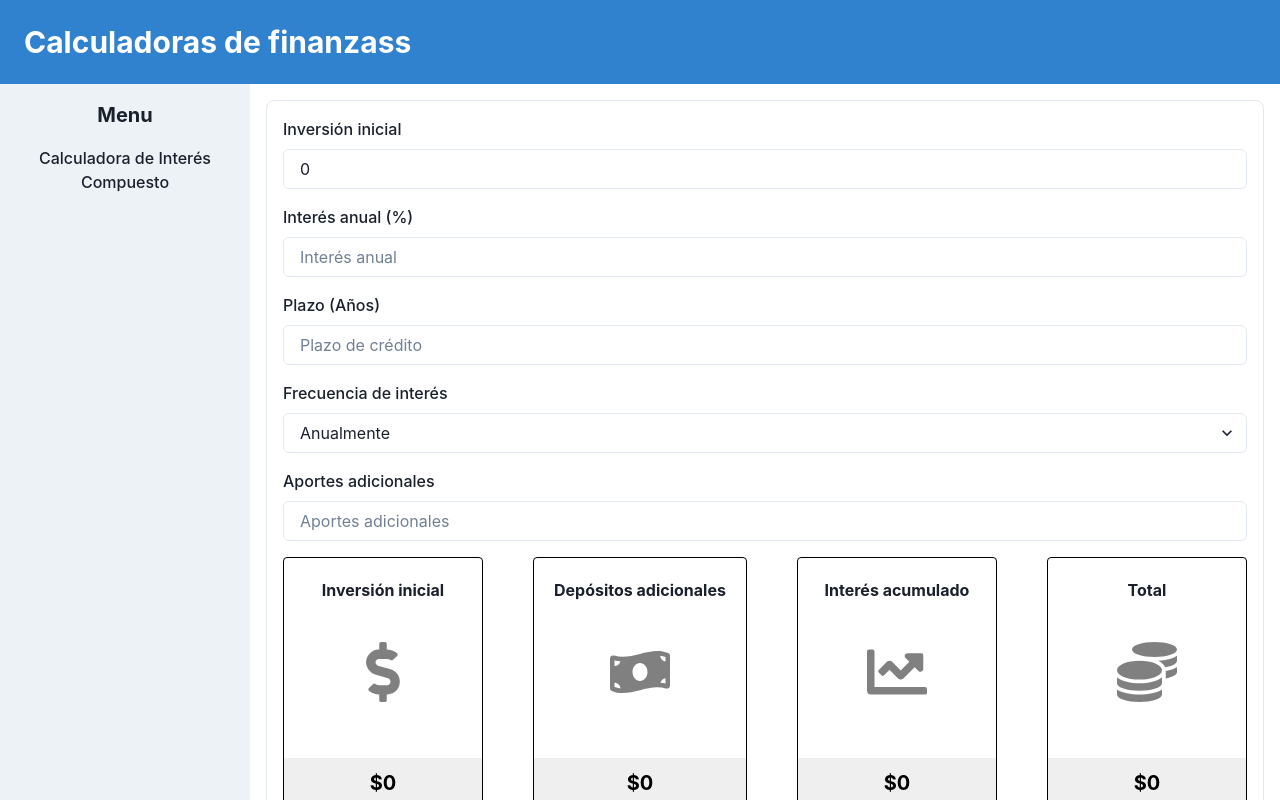
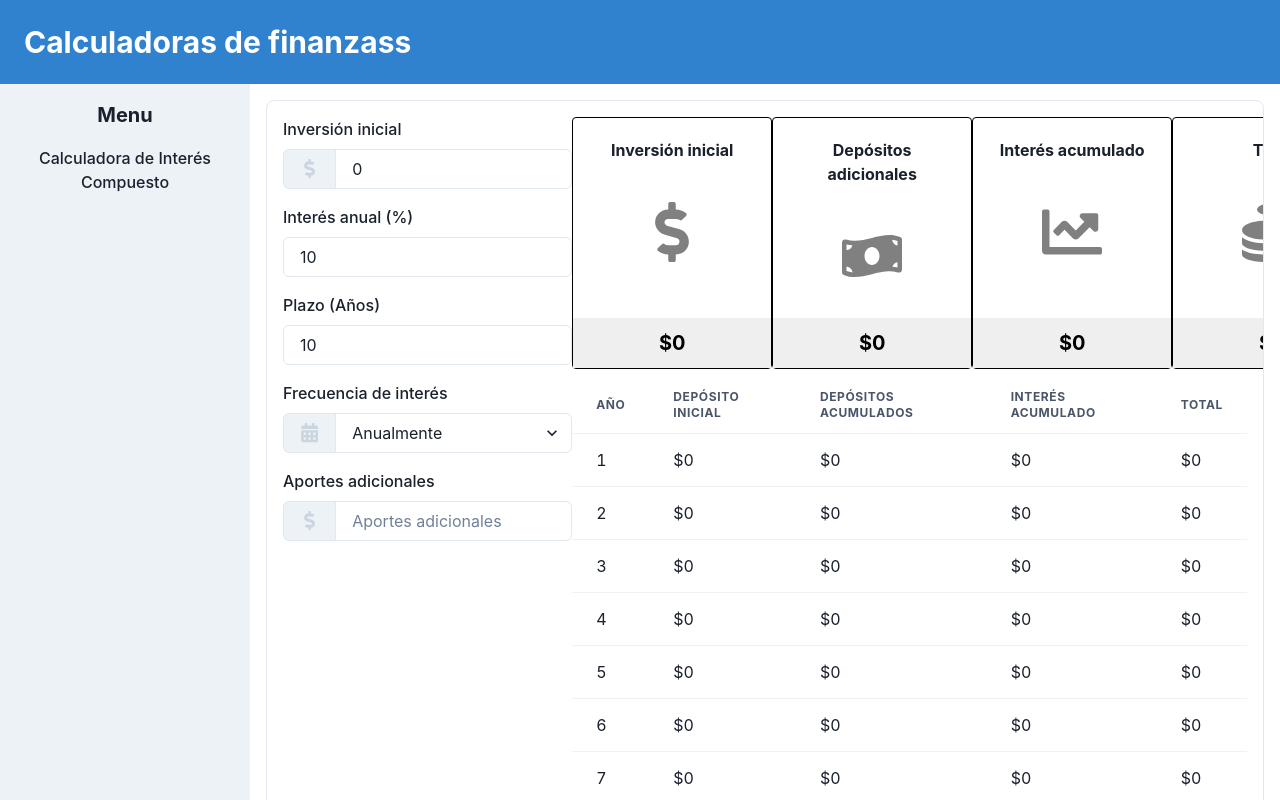
Before and after one commit to dasbego/finance-calculators, a React (Vite) app: page / in a window 1280 px wide. Shown: the top 800 px of the page. Built offline with nearby package versions, Linux system fonts and the light colour scheme.

Commit message:
improve calculator

```diff
--- a/src/components/CompounInterestCalculator.tsx
+++ b/src/components/CompounInterestCalculator.tsx
@@ -3,11 +3,9 @@ import {
   Box,
   FormControl,
   FormLabel,
-  Button,
   NumberInput,
   NumberInputField,
   VStack,
-  Text,
   Table,
   Thead,
   Tbody,
@@ -15,13 +13,16 @@ import {
   Th,
   Td,
   Select,
-  Flex, // Added Select component
+  Flex,
+  InputGroup,
+  InputLeftAddon,
 } from "@chakra-ui/react";
 import {
   FaDollarSign,
   FaMoneyBillWave,
   FaChartLine,
   FaCoins,
+  FaCalendarAlt,
 } from "react-icons/fa"; // Added new icons
 import ResultCard from "./ResultCard";
 
@@ -53,10 +54,9 @@ const CompoundInterestCalculator = () => {
       total: number;
     }[] = [];
     let amount = principal;
-    let accumulatedDeposits = 0; // Added accumulatedDeposits variable
-    let accumulatedInterest = 0; // Added accumulatedInterest variable
+    let accumulatedDeposits = 0;
+    let accumulatedInterest = 0;
     for (let i = 0; i < years; i++) {
-      const yearPrincipal = i === 0 ? 0 : growthData[i - 1].total;
       const year = i + 1;
       const interest = amount * (rate / 100);
       accumulatedInterest += interest; // Updated accumulatedInterest
@@ -101,17 +101,30 @@ const CompoundInterestCalculator = () => {
 
   return (
     <Box p={4} borderWidth="1px" borderRadius="lg" overflow="hidden">
-      <VStack spacing={4}>
+      <Flex>
+        <VStack spacing={4} width="30%">
           <FormControl id="principal">
             <FormLabel>Inversión inicial</FormLabel>
+            <InputGroup>
+              <InputLeftAddon
+                pointerEvents="none"
+                color="gray.300"
+                fontSize="1.2em"
+                children={<FaDollarSign />}
+              />
               <NumberInput
                 min={0}
                 onChange={(valueString) => setPrincipal(parseInt(valueString))}
                 value={format(principal.toString())}
                 onFocus={(e) => e.target.select()}
+                w="100%"
               >
-            <NumberInputField placeholder="Inversión inicial" />
+                <NumberInputField
+                  placeholder="Inversión inicial"
+                  borderLeftRadius={0}
+                />
               </NumberInput>
+            </InputGroup>
           </FormControl>
           <FormControl id="rate">
             <FormLabel>Interés anual (%)</FormLabel>
@@ -119,6 +132,7 @@ const CompoundInterestCalculator = () => {
               min={0}
               max={100}
               onChange={(valueString) => setRate(parseFloat(valueString))}
+              defaultValue={rate}
             >
               <NumberInputField placeholder="Interés anual" />
             </NumberInput>
@@ -127,35 +141,63 @@ const CompoundInterestCalculator = () => {
             <FormLabel>Plazo (Años)</FormLabel>
             <NumberInput
               min={0}
-            onChange={(valueString) => setYears(parseFloat(valueString))}
+              max={100}
+              onChange={(valueString) => {
+                const value = parseFloat(valueString);
+                setYears(value > 100 ? 100 : value);
+              }}
+              defaultValue={years}
             >
               <NumberInputField placeholder="Plazo de crédito" value={years} />
             </NumberInput>
           </FormControl>
           <FormControl id="frequency">
             <FormLabel>Frecuencia de interés</FormLabel>
+            <InputGroup>
+              <InputLeftAddon
+                pointerEvents="none"
+                color="gray.300"
+                fontSize="1.2em"
+                children={<FaCalendarAlt />}
+              />
               <Select
                 value={frequency}
                 onChange={(e) => setFrequency(e.target.value)}
+                borderLeftRadius={0}
               >
                 <option value="annually">Anualmente</option>
                 <option value="monthly">Mensualmente</option>
                 <option value="weekly">Semanalmente</option>
                 <option value="daily">Diariamente</option>
               </Select>
+            </InputGroup>
           </FormControl>
           <FormControl id="additionals">
             <FormLabel>Aportes adicionales</FormLabel>
+            <InputGroup>
+              <InputLeftAddon
+                pointerEvents="none"
+                color="gray.300"
+                fontSize="1.2em"
+                children={<FaDollarSign />}
+              />
               <NumberInput
                 min={0}
-            onChange={(valueString) => setAdditionals(parseFloat(valueString))}
+                onChange={(valueString) =>
+                  setAdditionals(parseFloat(valueString))
+                }
+                w="100%"
               >
-            <NumberInputField placeholder="Aportes adicionales" />
+                <NumberInputField
+                  placeholder="Aportes adicionales"
+                  borderLeftRadius={0}
+                />
               </NumberInput>
+            </InputGroup>
           </FormControl>
+        </VStack>
         {/* Removed Calculate button */}
-        {result && (
-          <VStack width="100%">
+        <VStack width="70%">
           <Flex justifyContent="space-between" maxWidth={980} width="100%">
             <ResultCard
               label="Inversión inicial"
@@ -215,8 +257,7 @@ const CompoundInterestCalculator = () => {
             </Table>
           </Flex>
         </VStack>
-        )}
-      </VStack>
+      </Flex>
     </Box>
   );
 };
```
Lines whose indentation alone changed are shown as unchanged.
